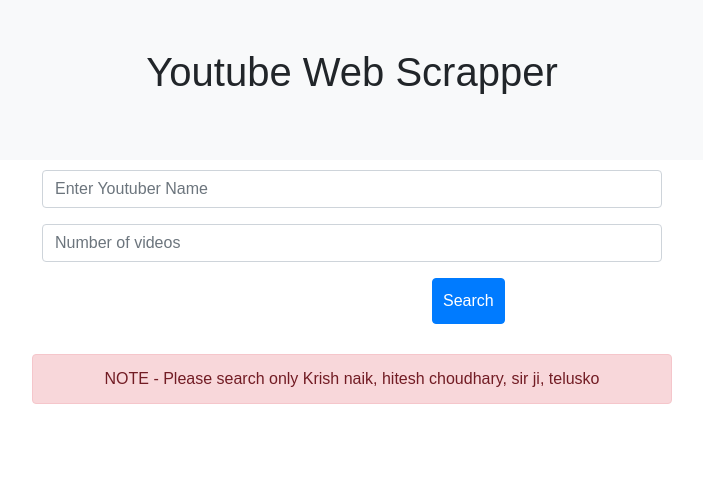
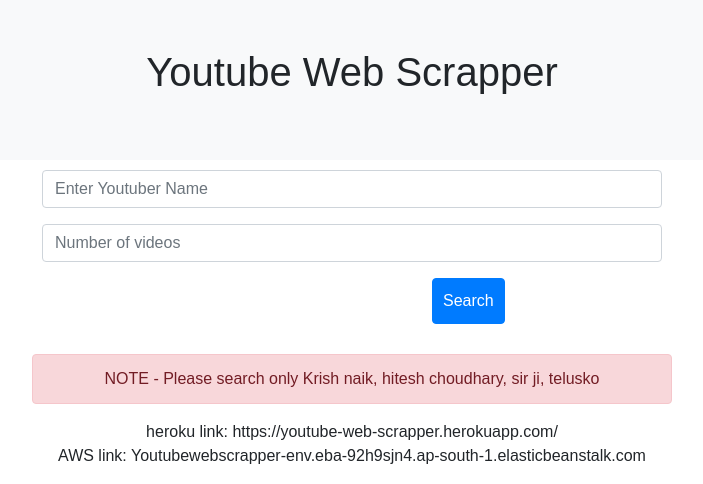
Before and after one commit to hiteshwadhwani/youtube-web-scrapper, a Flask app: template templates/home.html in a window 1280 px wide. Shown: the top 484 px of the page, without its empty margins (288-991 px from the left). Run offline with Flask 2, Linux system fonts and the light colour scheme; the template is opened without the code that fills it, so the values that code supplies are empty; some libraries are stand-ins or nearby versions.

Commit message:
aws azure links added

```diff
--- a/templates/home.html
+++ b/templates/home.html
@@ -123,6 +123,8 @@
         <div style="text-align: center" class="alert alert-danger" role="alert">
             NOTE - Please search only Krish naik, hitesh choudhary, sir ji, telusko
         </div>
+        <div style="text-align: center">heroku link: https://youtube-web-scrapper.herokuapp.com/</div>
+        <div style="text-align: center">AWS link: Youtubewebscrapper-env.eba-92h9sjn4.ap-south-1.elasticbeanstalk.com</div>
 
         <div style="margin-top:100px" class="container">
             <div class="row">
@@ -134,14 +136,14 @@
                     </a>
                 </div>
             <div class="col-md-4">
-                <a href="Youtubewebscrapper-env.eba-92h9sjn4.ap-south-1.elasticbeanstalk.com">
+                <a href="http://youtubewebscrapper-env.eba-92h9sjn4.ap-south-1.elasticbeanstalk.com/">
                 <div style="width:250px; height:250px" class="card card-2">
                     <img src="https://a0.awsstatic.com/libra-css/images/logos/aws_logo_smile_1200x630.png">
                   </div>
                 </a>
                 </div>
                 <div class="col-md-4">
-                    <a href="">
+                    <a href="https://youtube-web-scrapper.azurewebsites.net/">
                   <div style="width:250px; height:250px" class="card card-3">
                       <img id="img-azure" src="https://pbs.twimg.com/profile_images/1396904954741231618/vETxSyEd_400x400.jpg">
                   </div>
```
